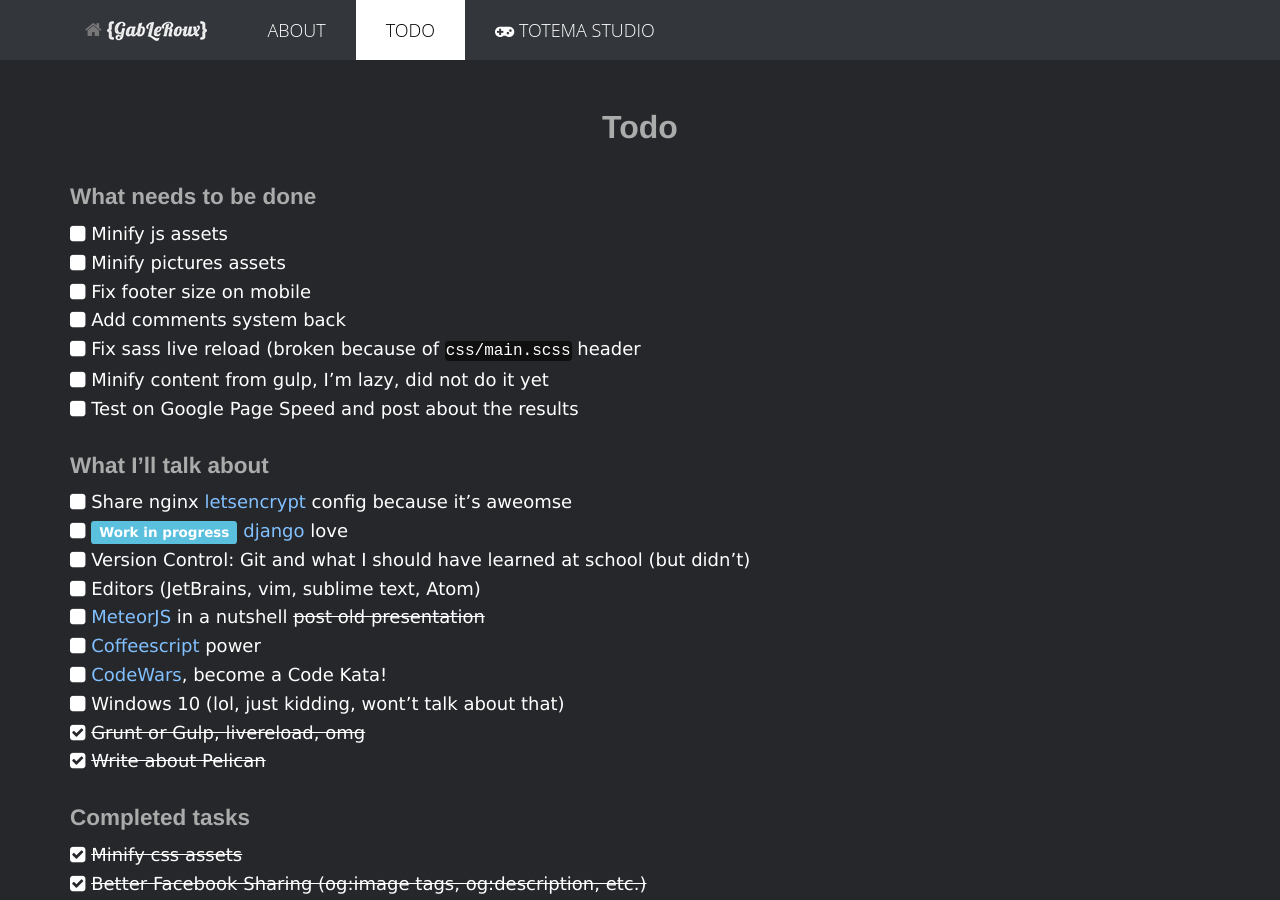
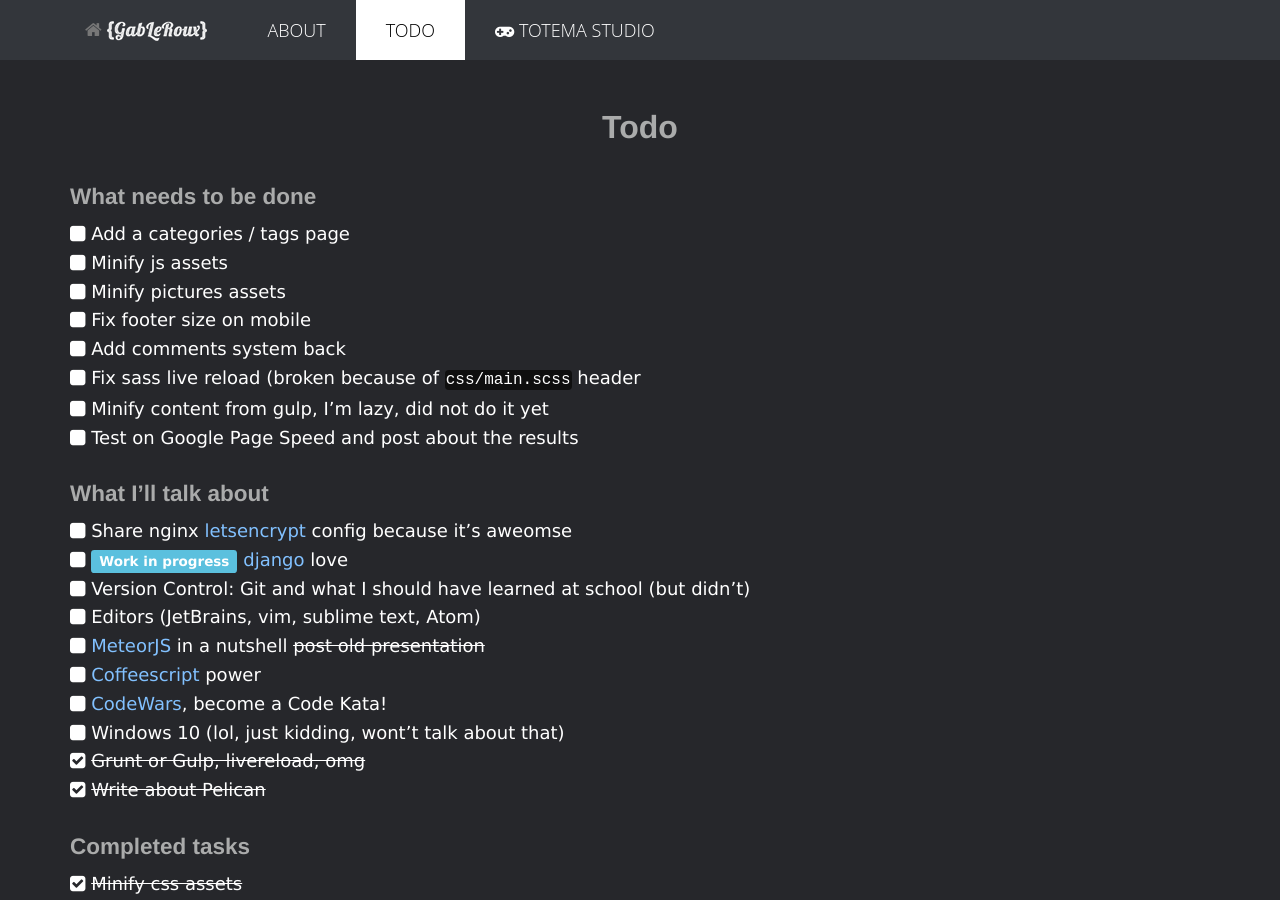
Before and after one commit to GabLeRoux/gableroux.com, a Jekyll site: the page built from todo.md, in a window 1280 px wide and 900 px high. Built offline with Jekyll 4.4.1, drawn with Linux system fonts in a browser that asks for light colours.

Commit message:
fixed https linking in footer

```diff
--- a/_includes/footer.html
+++ b/_includes/footer.html
@@ -14,12 +14,12 @@
                 {% endif %}
                 {% if site.twitter_username %}
                 <li>
-                    <a href="http://www.facebook.com/{{ site.facebook_username }}/" target="_blank" title="Stalk {{ site.author.name }} on Facebook"><i class="fa fa-facebook-square fa-fw"></i></a>
+                    <a href="https://www.facebook.com/{{ site.facebook_username }}/" target="_blank" title="Stalk {{ site.author.name }} on Facebook"><i class="fa fa-facebook-square fa-fw"></i></a>
                 </li>
                 {% endif %}
                 {% if site.twitter_username %}
                 <li>
-                    <a href="http://twitter.com/{{ site.twitter_username }}" target="_blank" title="Follow @{{ site.twitter_username }}"><i class="fa fa-twitter-square fa-fw"></i></a>
+                    <a href="https://twitter.com/{{ site.twitter_username }}" target="_blank" title="Follow @{{ site.twitter_username }}"><i class="fa fa-twitter-square fa-fw"></i></a>
                 </li>
                 {% endif %}
                 {% if site.google_plus_username %}
@@ -38,7 +38,7 @@
                 </li>
 
                 <li class="feedly">
-                    <a href='http://cloud.feedly.com/#subscription%2Ffeed%2Fhttps%3A%2F%2Fgableroux.com%2Ffeed.xml'  target='blank'><img id='feedlyFollow' src='http://s3.feedly.com/img/follows/feedly-follow-rectangle-volume-medium_2x.png' alt='Read {{ site.author.name }} on feedly' width='71' height='28'></a>
+                    <a href='https://cloud.feedly.com/#subscription%2Ffeed%2Fhttps%3A%2F%2Fgableroux.com%2Ffeed.xml'  target='blank'><img id='feedlyFollow' src='https://s3.feedly.com/img/follows/feedly-follow-rectangle-volume-medium_2x.png' alt='Read {{ site.author.name }} on feedly' width='71' height='28'></a>
                 </li>
 
             </ul>
--- a/bower.json
+++ b/bower.json
@@ -5,7 +5,7 @@
     "Gabriel Le Breton <lebreton.gabriel@gmail.com>"
   ],
   "license": "MIT",
-  "homepage": "http://gableroux.com",
+  "homepage": "https://gableroux.com",
   "ignore": [
     "**/.*",
     "node_modules",
--- a/todo.md
+++ b/todo.md
@@ -7,6 +7,7 @@
 ---
 
 ## What needs to be done
+* <i class="fa fa-square"></i> Add a categories / tags page
 * <i class="fa fa-square"></i> Minify js assets
 * <i class="fa fa-square"></i> Minify pictures assets
 * <i class="fa fa-square"></i> Fix footer size on mobile
```
Also changed, not shown: 14 other files.
